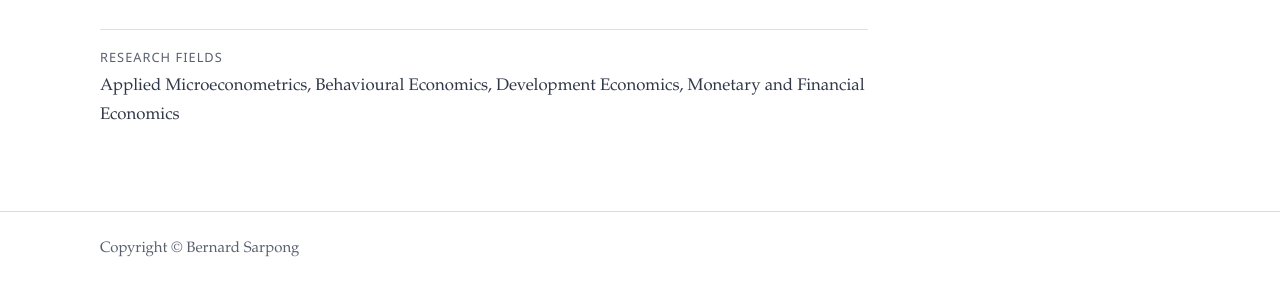
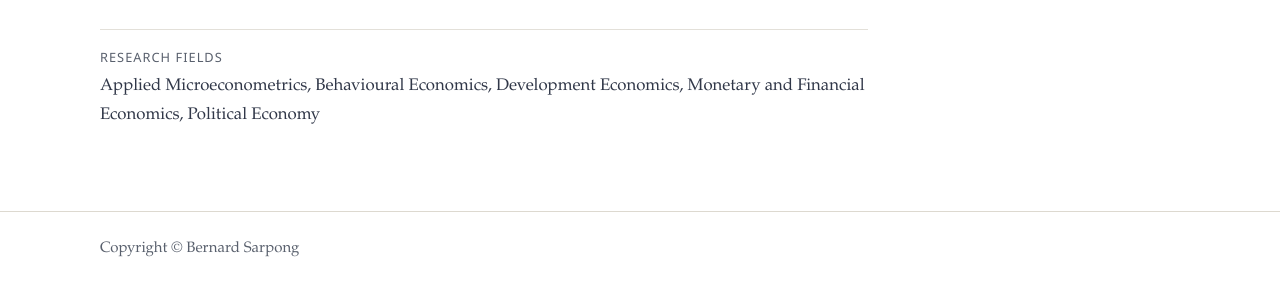
Before and after one commit to bernardksarpong/bernardksarpong.github.io, a Jekyll site: the page built from index.html, in a window 1280 px wide. Shown: the part 655-952 px from the top of the page. Built offline with Jekyll 4.4.1, drawn with Linux system fonts in a browser that asks for light colours.

Commit message:
Update profile content via site editor

```diff
--- a/_data/profile.yml
+++ b/_data/profile.yml
@@ -13,6 +13,7 @@ research_fields:
   - Behavioural Economics
   - Development Economics
   - Monetary and Financial Economics
+  - Political Economy
 research_interests:
   - Economic Research
   - Economic Consulting
```
